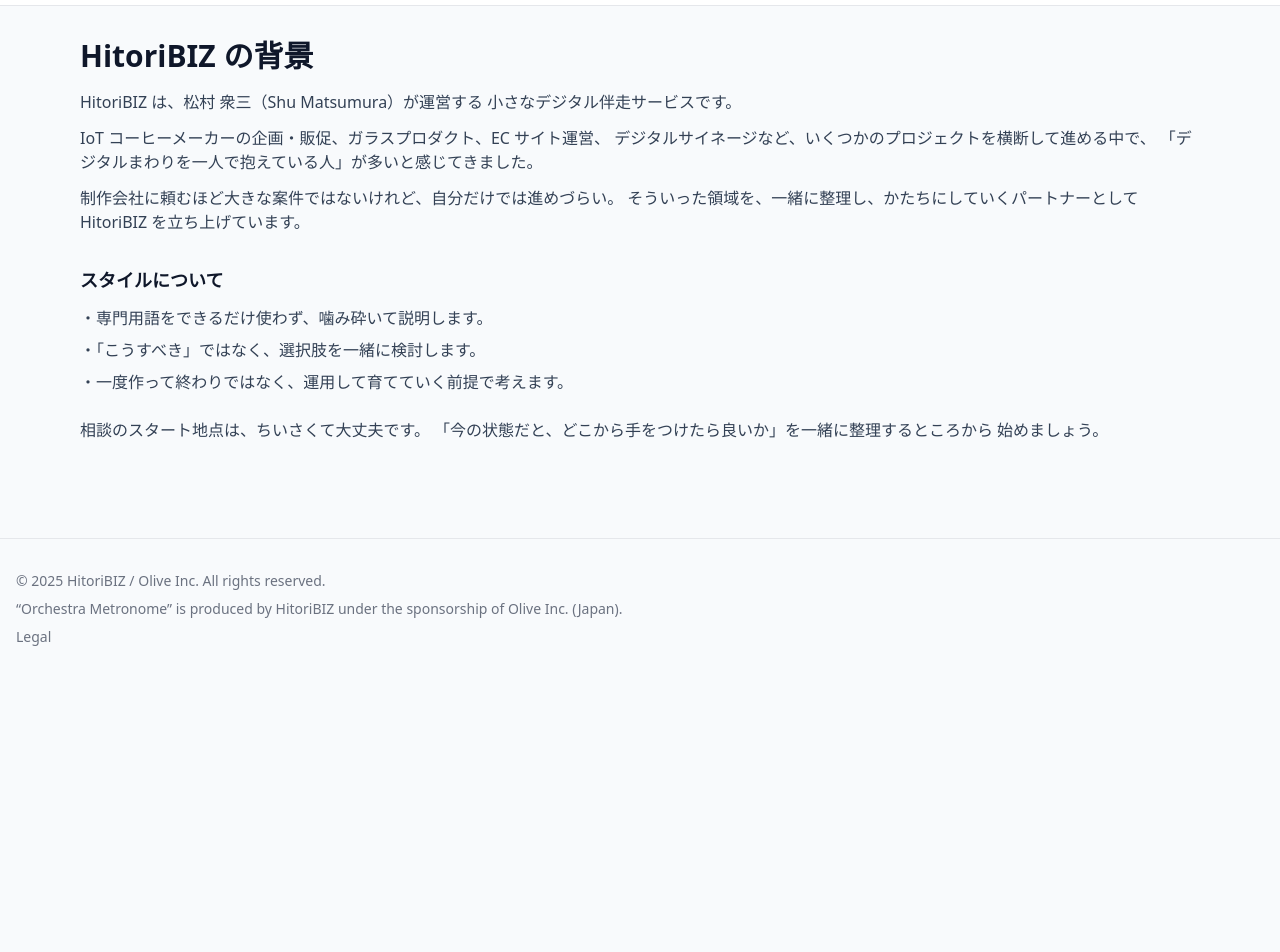
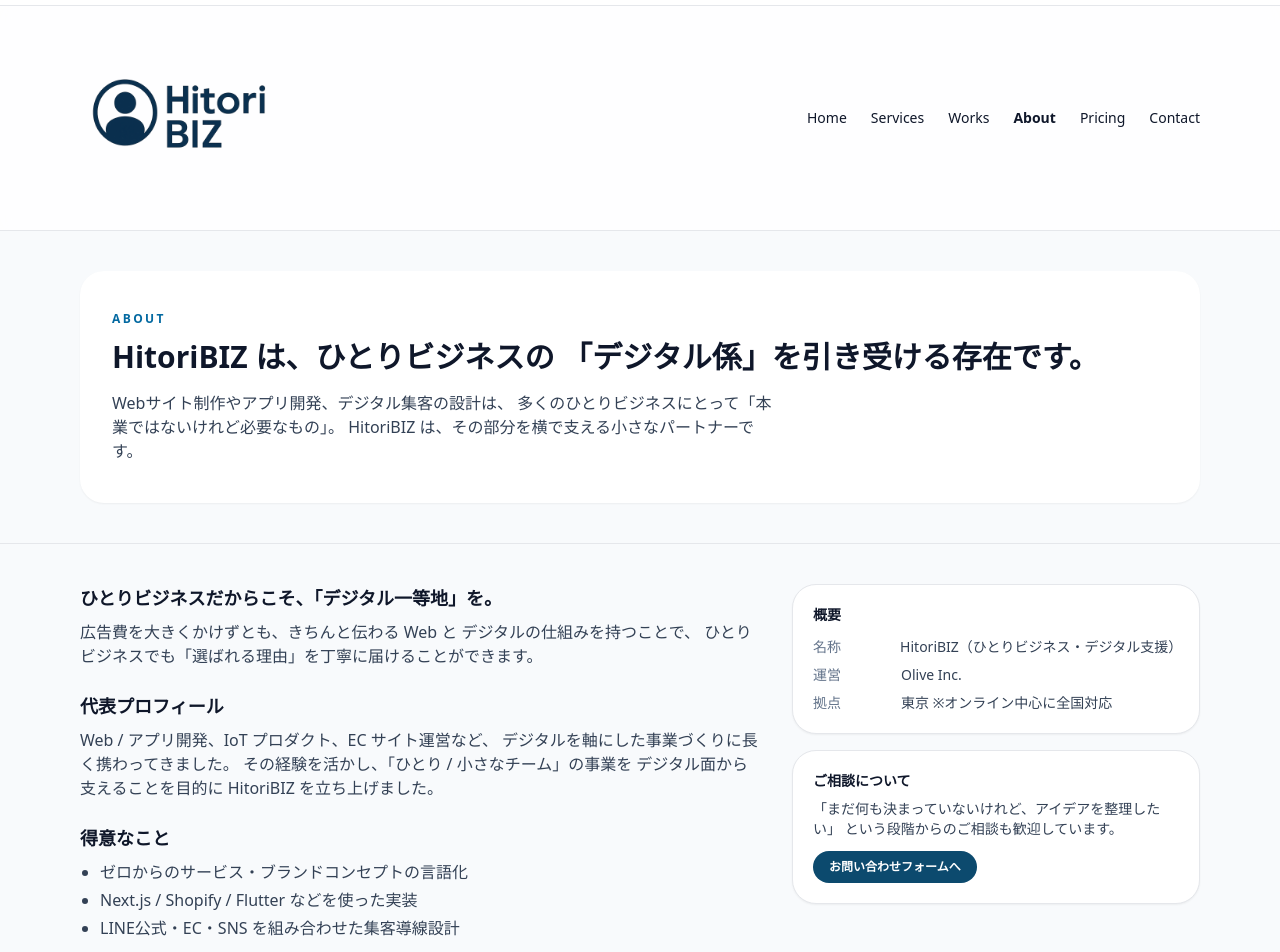
Before and after one commit to HitoriBIZ/hitoribiz-site, a Next.js app: page /about in a window 1280 px wide. Shown: the part 100-1052 px from the top of the page. Before the commit the page ends 800 px from the top, so only its background shows below. Built offline with nearby package versions, Linux system fonts and the light colour scheme.

Commit message:
Update page.tsx

```diff
--- a/app/about/page.tsx
+++ b/app/about/page.tsx
@@ -1,47 +1,156 @@
 // app/about/page.tsx
+import Image from "next/image";
+import Link from "next/link";
+
 export default function AboutPage() {
   return (
-    <main>
-      <section className="bg-slate-50">
-        <div className="mx-auto max-w-6xl px-4 py-8">
-          <h1 className="text-2xl font-bold text-slate-900 md:text-3xl">
-            HitoriBIZ の背景
-          </h1>
+    <main className="min-h-screen bg-slate-50 text-slate-900">
+      {/* ===== ヘッダー ===== */}
+      <header className="sticky top-0 z-20 border-b bg-white/80 backdrop-blur">
+        <div className="mx-auto flex max-w-6xl items-center justify-between px-4 py-3">
+          <Link href="/" className="flex items-center gap-3">
+            <Image
+              src="/hitori-biz-logo.png"
+              alt="HitoriBIZ"
+              width={200}
+              height={45}
+              priority
+            />
+          </Link>
+          <nav className="hidden gap-6 text-sm md:flex">
+            <Link href="/">Home</Link>
+            <Link href="/services">Services</Link>
+            <Link href="/works">Works</Link>
+            <Link href="/about" className="font-semibold">
+              About
+            </Link>
+            <Link href="/pricing">Pricing</Link>
+            <Link href="/contact">Contact</Link>
+          </nav>
+        </div>
+      </header>
 
-          <p className="mt-4 text-sm leading-relaxed text-slate-700 md:text-base">
-            HitoriBIZ は、松村 衆三（Shu Matsumura）が運営する
-            小さなデジタル伴走サービスです。
-          </p>
-
-          <p className="mt-3 text-sm leading-relaxed text-slate-700 md:text-base">
-            IoT コーヒーメーカーの企画・販促、ガラスプロダクト、EC サイト運営、
-            デジタルサイネージなど、いくつかのプロジェクトを横断して進める中で、
-            「デジタルまわりを一人で抱えている人」が多いと感じてきました。
-          </p>
-
-          <p className="mt-3 text-sm leading-relaxed text-slate-700 md:text-base">
-            制作会社に頼むほど大きな案件ではないけれど、自分だけでは進めづらい。
-            そういった領域を、一緒に整理し、かたちにしていくパートナーとして
-            HitoriBIZ を立ち上げています。
-          </p>
-
-          <h2 className="mt-8 text-lg font-semibold text-slate-900">
-            スタイルについて
-          </h2>
-
-          <ul className="mt-3 space-y-2 text-sm leading-relaxed text-slate-700 md:text-base">
-            <li>・専門用語をできるだけ使わず、噛み砕いて説明します。</li>
-            <li>・「こうすべき」ではなく、選択肢を一緒に検討します。</li>
-            <li>・一度作って終わりではなく、運用して育てていく前提で考えます。</li>
-          </ul>
-
-          <p className="mt-6 text-sm leading-relaxed text-slate-700 md:text-base">
-            相談のスタート地点は、ちいさくて大丈夫です。
-            「今の状態だと、どこから手をつけたら良いか」を一緒に整理するところから
-            始めましょう。
-          </p>
+      {/* ===== ヒーロー（テキストのみ。hero-home.png は使わない）===== */}
+      <section className="border-b bg-slate-50">
+        <div className="mx-auto max-w-6xl px-4 py-10">
+          <div className="overflow-hidden rounded-3xl bg-white px-5 py-8 shadow-sm md:px-8 md:py-10">
+            <p className="text-xs font-semibold tracking-[0.2em] text-sky-700">
+              ABOUT
+            </p>
+            <h1 className="mt-3 text-2xl font-bold leading-tight md:text-3xl">
+              HitoriBIZ は、ひとりビジネスの
+              「デジタル係」を引き受ける存在です。
+            </h1>
+            <p className="mt-4 max-w-2xl text-sm leading-relaxed text-slate-700 md:text-base">
+              Webサイト制作やアプリ開発、デジタル集客の設計は、
+              多くのひとりビジネスにとって「本業ではないけれど必要なもの」。
+              HitoriBIZ は、その部分を横で支える小さなパートナーです。
+            </p>
+          </div>
         </div>
       </section>
+
+      {/* ===== 本文 ===== */}
+      <section className="bg-slate-50">
+        <div className="mx-auto grid max-w-6xl gap-8 px-4 py-10 md:grid-cols-[minmax(0,2fr)_minmax(0,1.2fr)]">
+          {/* テキスト側 */}
+          <div className="space-y-6 text-sm leading-relaxed text-slate-700 md:text-base">
+            <section>
+              <h2 className="text-base font-bold text-slate-900 md:text-lg">
+                ひとりビジネスだからこそ、「デジタル一等地」を。
+              </h2>
+              <p className="mt-2">
+                広告費を大きくかけずとも、きちんと伝わる Web と
+                デジタルの仕組みを持つことで、
+                ひとりビジネスでも「選ばれる理由」を丁寧に届けることができます。
+              </p>
+            </section>
+
+            <section>
+              <h2 className="text-base font-bold text-slate-900 md:text-lg">
+                代表プロフィール
+              </h2>
+              <p className="mt-2">
+                Web / アプリ開発、IoT プロダクト、EC サイト運営など、
+                デジタルを軸にした事業づくりに長く携わってきました。
+                その経験を活かし、「ひとり / 小さなチーム」の事業を
+                デジタル面から支えることを目的に HitoriBIZ を立ち上げました。
+              </p>
+            </section>
+
+            <section>
+              <h2 className="text-base font-bold text-slate-900 md:text-lg">
+                得意なこと
+              </h2>
+              <ul className="mt-2 list-disc space-y-1 pl-5">
+                <li>ゼロからのサービス・ブランドコンセプトの言語化</li>
+                <li>Next.js / Shopify / Flutter などを使った実装</li>
+                <li>LINE公式・EC・SNS を組み合わせた集客導線設計</li>
+              </ul>
+            </section>
+          </div>
+
+          {/* サイドカード */}
+          <aside className="space-y-4 text-sm text-slate-700">
+            <div className="rounded-3xl border bg-white p-5 shadow-sm">
+              <h3 className="text-sm font-bold text-slate-900">
+                概要
+              </h3>
+              <dl className="mt-3 space-y-2 text-xs md:text-sm">
+                <div className="flex gap-2">
+                  <dt className="w-20 text-slate-500">名称</dt>
+                  <dd>HitoriBIZ（ひとりビジネス・デジタル支援）</dd>
+                </div>
+                <div className="flex gap-2">
+                  <dt className="w-20 text-slate-500">運営</dt>
+                  <dd>Olive Inc.</dd>
+                </div>
+                <div className="flex gap-2">
+                  <dt className="w-20 text-slate-500">拠点</dt>
+                  <dd>東京 ※オンライン中心に全国対応</dd>
+                </div>
+              </dl>
+            </div>
+
+            <div className="rounded-3xl border bg-white p-5 text-xs shadow-sm md:text-sm">
+              <h3 className="text-sm font-bold text-slate-900">
+                ご相談について
+              </h3>
+              <p className="mt-2">
+                「まだ何も決まっていないけれど、アイデアを整理したい」
+                という段階からのご相談も歓迎しています。
+              </p>
+              <Link
+                href="/contact"
+                className="mt-3 inline-flex rounded-full bg-sky-900 px-4 py-2 text-xs font-semibold text-white hover:bg-sky-800"
+              >
+                お問い合わせフォームへ
+              </Link>
+            </div>
+          </aside>
+        </div>
+      </section>
+
+      {/* ===== フッター ===== */}
+      <footer className="border-t bg-white">
+        <div className="mx-auto flex max-w-6xl flex-col gap-3 px-4 py-4 text-xs text-slate-500 md:flex-row md:items-center md:justify-between">
+          <p>
+            © {new Date().getFullYear()} HitoriBIZ / Olive Inc. All rights
+            reserved.
+          </p>
+          <div className="flex flex-wrap gap-4">
+            <Link href="/privacy" className="hover:underline">
+              プライバシーポリシー
+            </Link>
+            <Link href="/terms" className="hover:underline">
+              利用規約
+            </Link>
+            <Link href="/about" className="hover:underline">
+              事業者情報
+            </Link>
+          </div>
+        </div>
+      </footer>
     </main>
   );
 }
```
